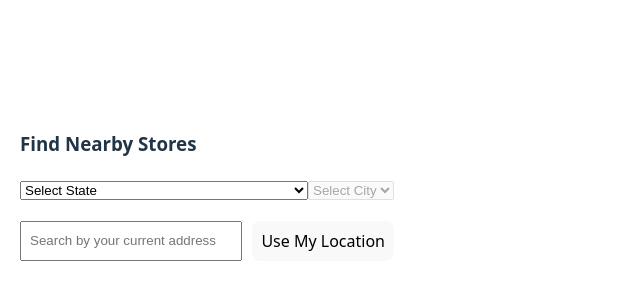
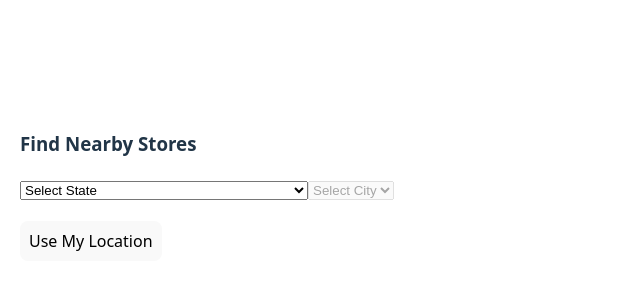
Before and after one commit to Nishith08/storefinder, a React (Vite) app: page / in a window 1280 px wide. Shown: the part 206-506 px from the top of the page, without its empty margins (0-640 px from the left). Built offline with nearby package versions, Linux system fonts and the light colour scheme.

Commit message:
removed searchbar

```diff
--- a/src/pages/StorePage.jsx
+++ b/src/pages/StorePage.jsx
@@ -112,14 +112,8 @@ const StorePage = () => {
         </select>
       </div>
 <div style={{ display: 'flex', gap: '10px', marginBottom: '10px' }}>
-  <input
-    type="text"
-    placeholder="Search by your current address"
-    value={search}
-    style={{ flex: 1, padding: '8px' }} readonly
-  />
   <button onClick={getCurrentLocationStores} style={{ padding: '8px' }}>
-    Use My Location
+    {search?search:"Use My Location"}
   </button>
 </div>
 
```
